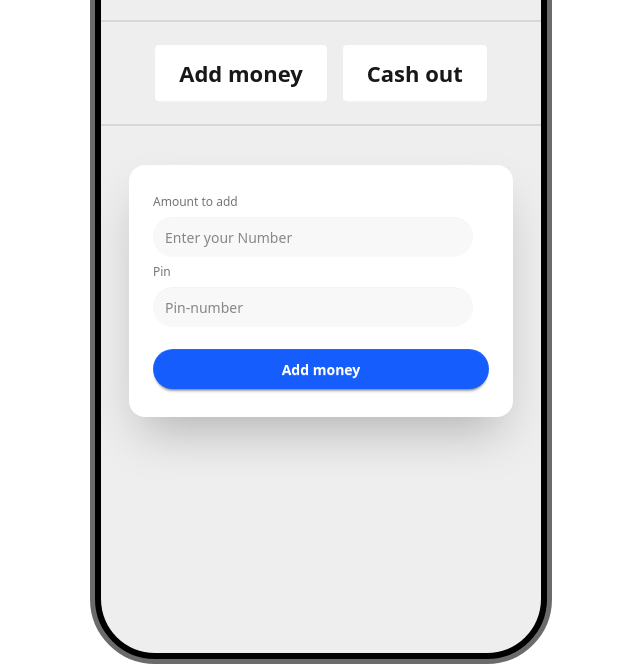
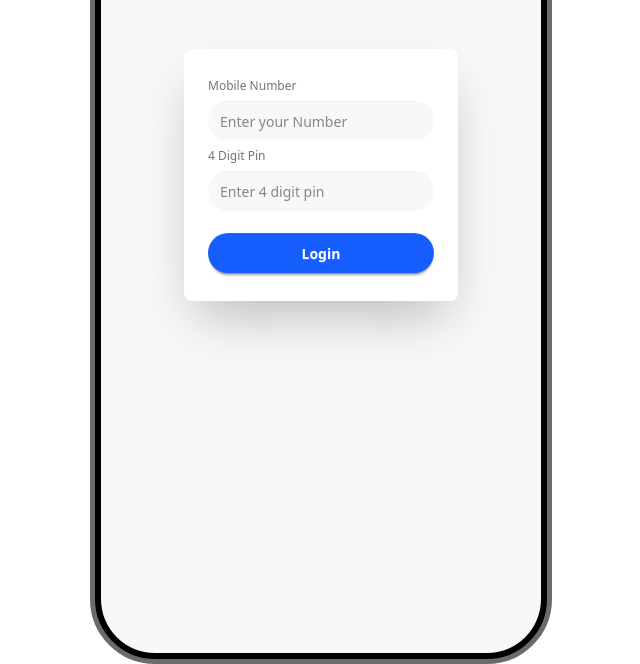
Before and after one commit to RakibCSE30/payoo-MFS, a plain HTML site: page index.html in a window 1280 px wide. Shown: the part 314-978 px from the top of the page, without its empty margins (319-959 px from the left). Drawn offline with nearby package versions, Linux system fonts and the light colour scheme.

```diff
--- a/index.html
+++ b/index.html
@@ -10,66 +10,38 @@
 </head>
 
 <body>
+    <main class=" flex justify-center ">
+        <div class="mockup-phone ">
+            <div class="mockup-phone-camera"></div>
+            <div class="mockup-phone-display    bg-base-200  grid place-content-center">
 
-    <main class=" flex justify-center ">
-        <div class="mockup-phone">
-            <div class="mockup-phone-camera"></div>
-            <div class="mockup-phone-display bg-base-300  place-content-center">
-                <!-- add top of the box -->
-                <div class="flex  justify-center ">
-                    <div class="stats shadow bg-white ">
-                        <div class="stat">
+                <div class="hero bg-base-200 min-h-screen">
+                    <div class="hero-content flex-col lg:flex-row-reverse">
 
-                            <div class="stat-value" id="balance">9400</div>
+                        <div class="card bg-base-100 w-full  max-w-sm shrink-0 shadow-2xl">
+                            <div class="card-body">
+                                <fieldset class="fieldset " >
 
+                                    <label class="label " >Mobile Number</label>
+                                    <input type="text" id="phone-number" class="input rounded-full  bg-base-200 border-none  "
+                                        placeholder="Enter your Number" />
+                                    <label class="label">4 Digit Pin</label>
+                                    <input type="password" id="pin-number" class="input rounded-full bg-base-200 border-none"
+                                        placeholder="Enter 4 digit pin" />
+
+                                    <button id="btn-login"
+                                        class="btn btn-neutral mt-4 bg-blue-600 text-white border-none rounded-full">Login</button>
+                                </fieldset>
+                            </div>
                         </div>
                     </div>
                 </div>
-
-                <div class="divider"></div>
-                <!-- button -->
-                <div class="flex justify-center ">
-
-                    <button class=" mr-4 btn btn-xs bg-white border-none sm:btn-sm md:btn-md lg:btn-lg xl:btn-xl">Add
-                        money
-                    </button>
-                    <button class="btn btn-xs bg-white border-none sm:btn-sm md:btn-md lg:btn-lg xl:btn-xl">Cash out
-                    </button>
-                </div>
-                <div class="divider"></div>
-
-                <!-- text input -->
-
-                <div class="hero-content  flex-col lg:flex-row-reverse">
-
-                    <div class="card bg-base-100 w-full rounded-2xl  max-w-sm shrink-0 shadow-2xl">
-                        <div class="card-body">
-                            <fieldset class="fieldset ">
-
-                                <label class="label "> Amount to add</label>
-                                <input type="text" id="phone-number"
-                                    class="input rounded-full  bg-base-200 border-none  "
-                                    placeholder="Enter your Number" />
-                                <label class="label">Pin</label>
-                                <input type="password" id="pin-number"
-                                    class="input rounded-full bg-base-200 border-none" placeholder="Pin-number" />
-
-                                <button id="btn-add-money"
-                                    class="btn btn-neutral mt-4 bg-blue-600 text-white border-none rounded-full">Add
-                                    money</button>
-                            </fieldset>
-                        </div>
-                    </div>
-                </div>
-
-
             </div>
-
         </div>
     </main>
 
+    <script src="js/login.js"></script>
 
-    <script src="js/add.js"></script>
 </body>
 
 </html>
```
Also changed, not shown: home.html (+65 -1 lines), js/add.js (added, +29 -0 lines).
